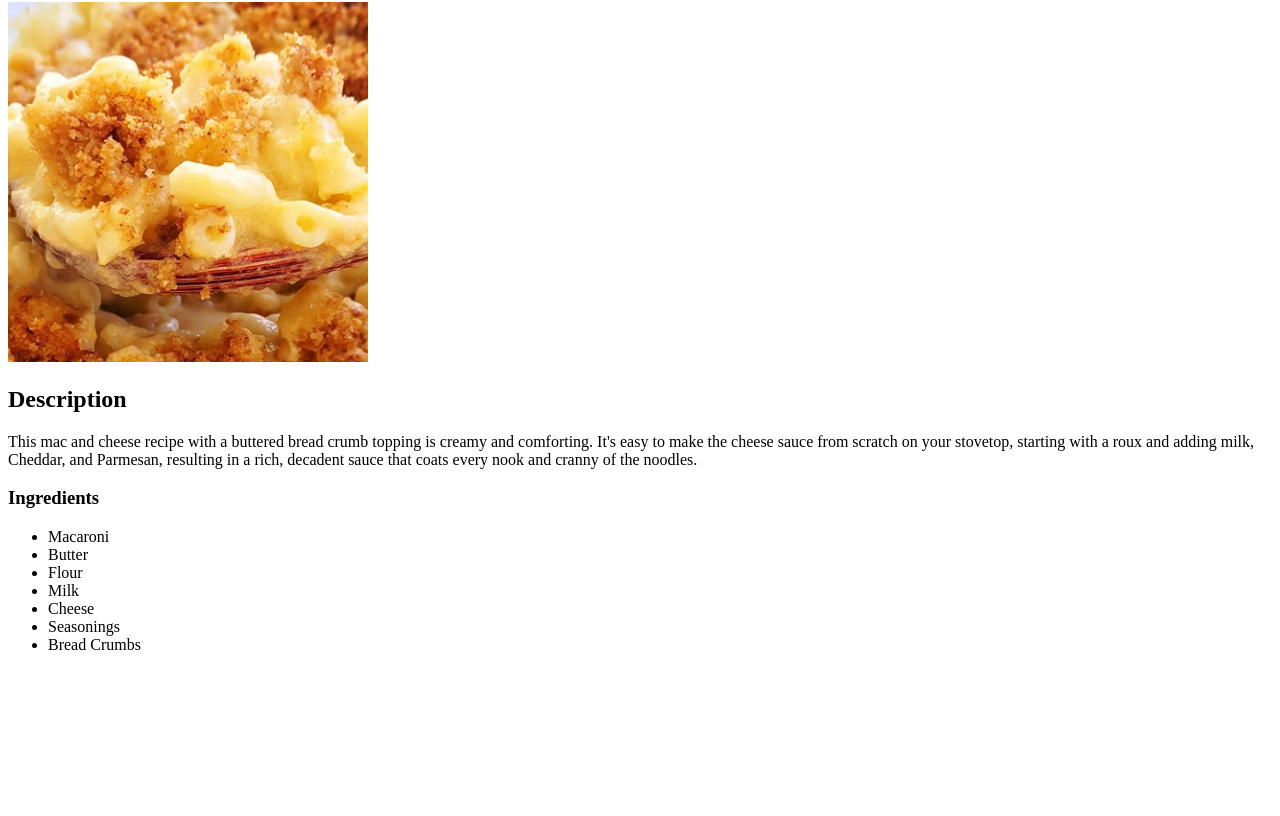
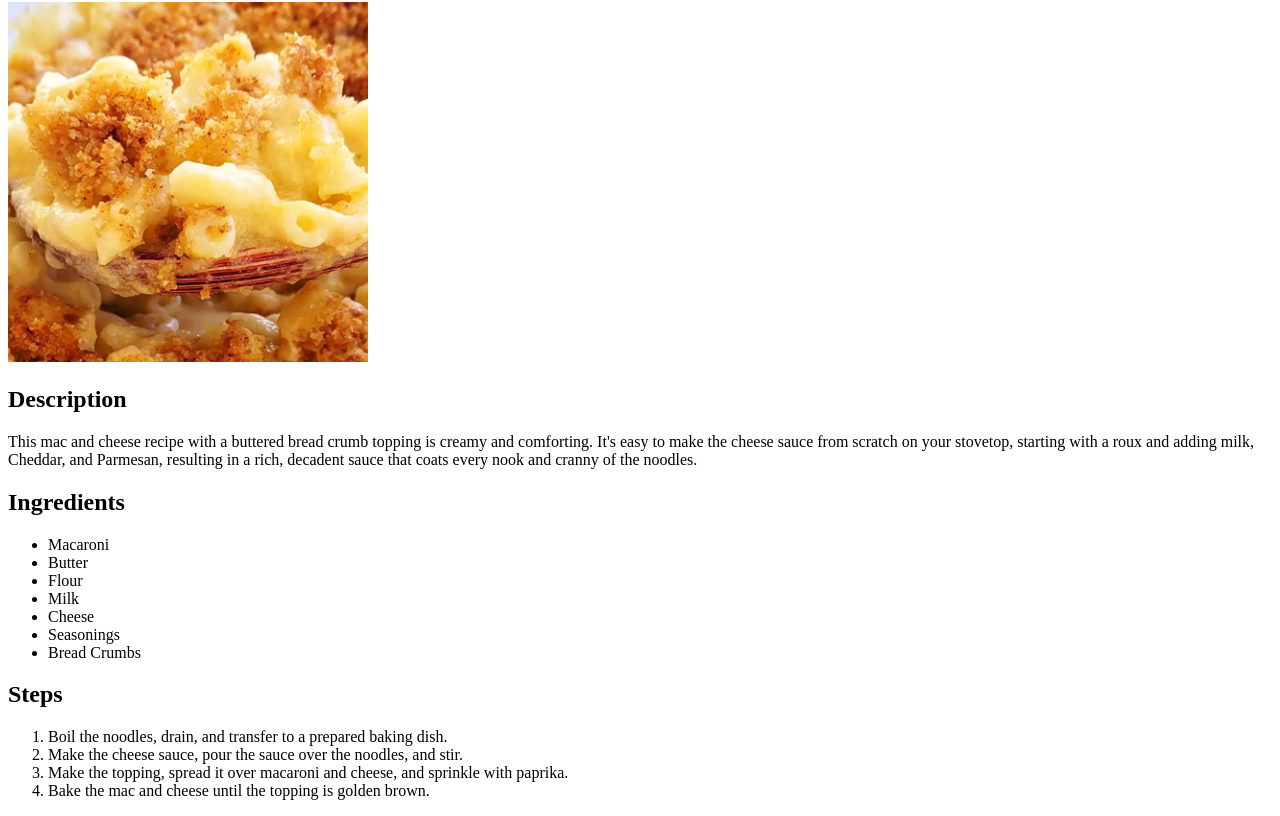
Before and after one commit to xmen2100/odin-recipes, a plain HTML site: page recipes/mac-and-cheese.html in a window 1280 px wide. Shown: the part 78-894 px from the top of the page. Before the commit the page ends 800 px from the top, so only its background shows below. Drawn offline with Linux system fonts and the light colour scheme.

Commit message:
Add steps

```diff
--- a/recipes/mac-and-cheese.html
+++ b/recipes/mac-and-cheese.html
@@ -12,7 +12,7 @@
         <h2>Description</h2>
         <p>This mac and cheese recipe with a buttered bread crumb topping is creamy and comforting. It's easy to make the cheese sauce from scratch on your stovetop, starting with a roux and adding milk, Cheddar, and Parmesan, resulting in a rich, decadent sauce that coats every nook and cranny of the noodles.</p>
 
-        <h3>Ingredients</h3>
+        <h2>Ingredients</h2>
         <ul>
             <li>Macaroni</li>
             <li>Butter</li>
@@ -22,5 +22,13 @@
             <li>Seasonings</li>
             <li>Bread Crumbs</li>
         </ul>
+
+        <h2>Steps</h2>
+        <ol>
+            <li>Boil the noodles, drain, and transfer to a prepared baking dish.</li>
+            <li>Make the cheese sauce, pour the sauce over the noodles, and stir.</li>
+            <li>Make the topping, spread it over macaroni and cheese, and sprinkle with paprika.</li>
+            <li>Bake the mac and cheese until the topping is golden brown.</li>
+        </ol>
     </body>
 </html>
```
